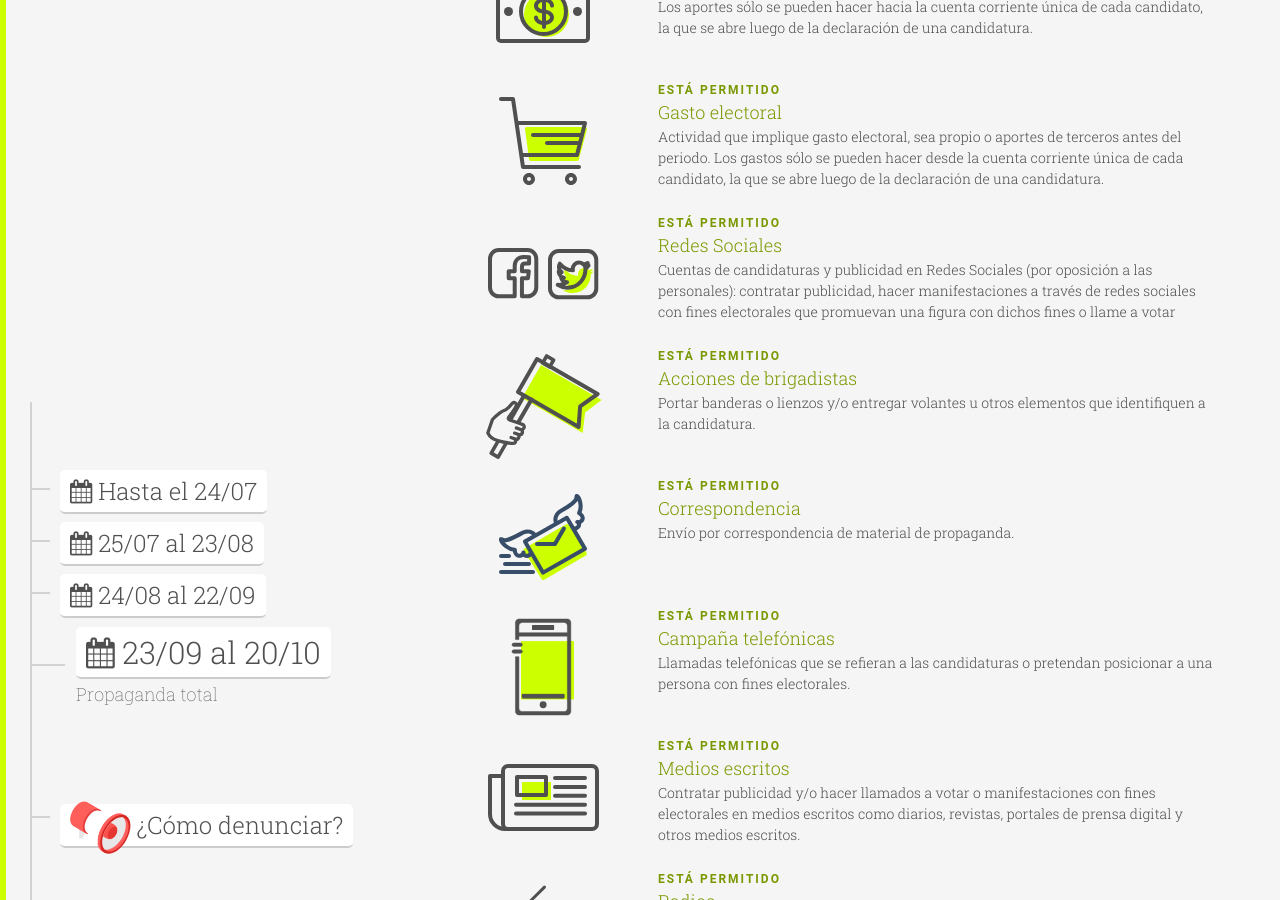
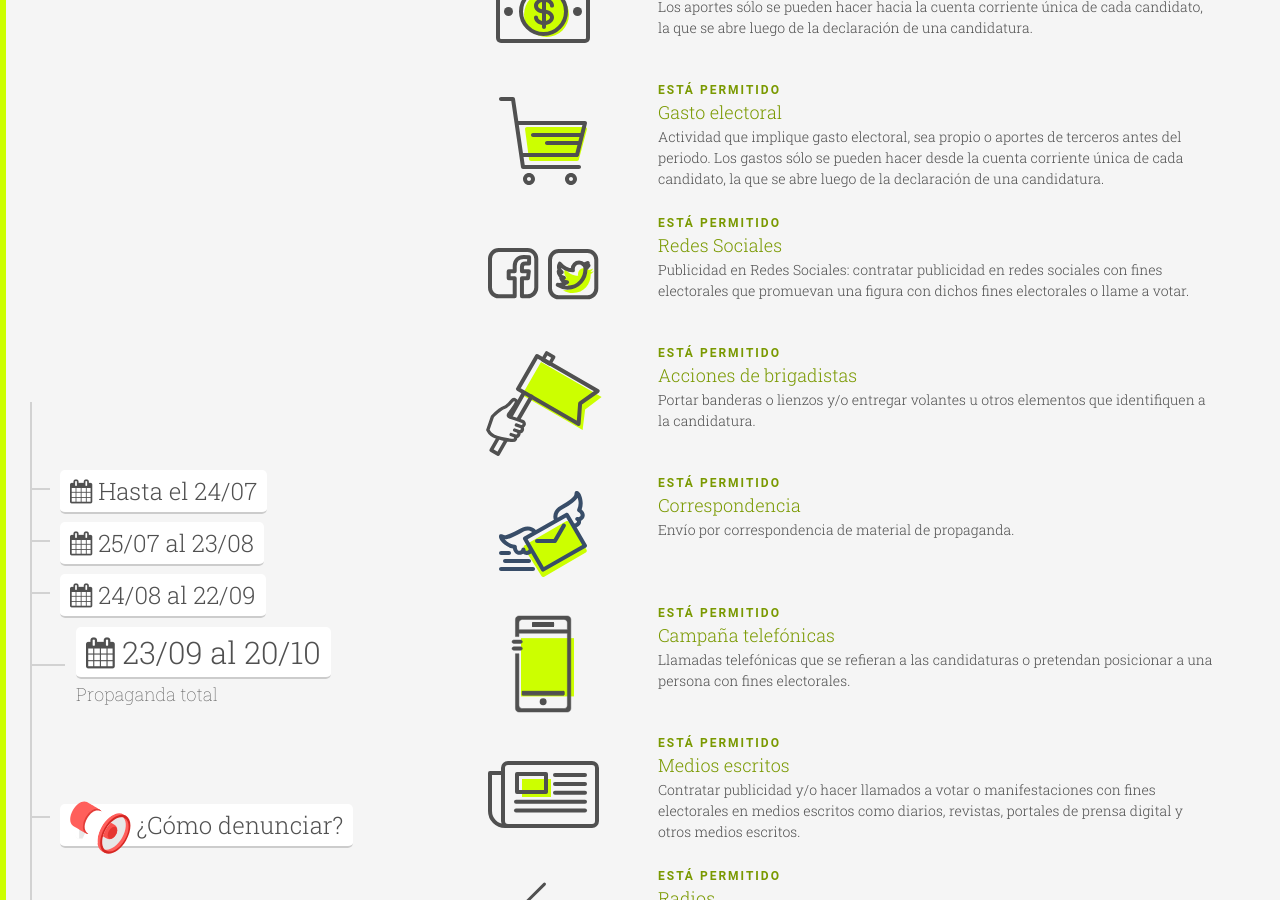
Before and after one commit to ciudadanointeligente/semaforo-electoral, a Jekyll site: the page built from index.html, in a window 1280 px wide and 900 px high, scrolled down 9231 px. Built offline with Jekyll 4.4.1, drawn with Linux system fonts in a browser that asks for light colours; nearby versions of some CDN libraries.

Commit message:
Corrección RRSS

```diff
--- a/_includes/propagandatotal.html
+++ b/_includes/propagandatotal.html
@@ -29,8 +29,7 @@
     <div class="col-md-6 col-xs-9">
       <div class="tag si">Está permitido</div>
       <div class="si">Redes Sociales</div>
-      <p class="bajada">Cuentas de candidaturas y publicidad en Redes Sociales (por oposición a las personales): contratar publicidad, hacer manifestaciones a través de redes sociales con fines electorales que promuevan una figura con dichos fines o llame a votar</p>
-    </div>
+      <p class="bajada">Publicidad en Redes Sociales: contratar publicidad en redes sociales con fines electorales que promuevan una figura con dichos fines electorales o llame a votar.</p>    </div>
   </div>
   <!-- 05 -->
   <div class="row">
```
